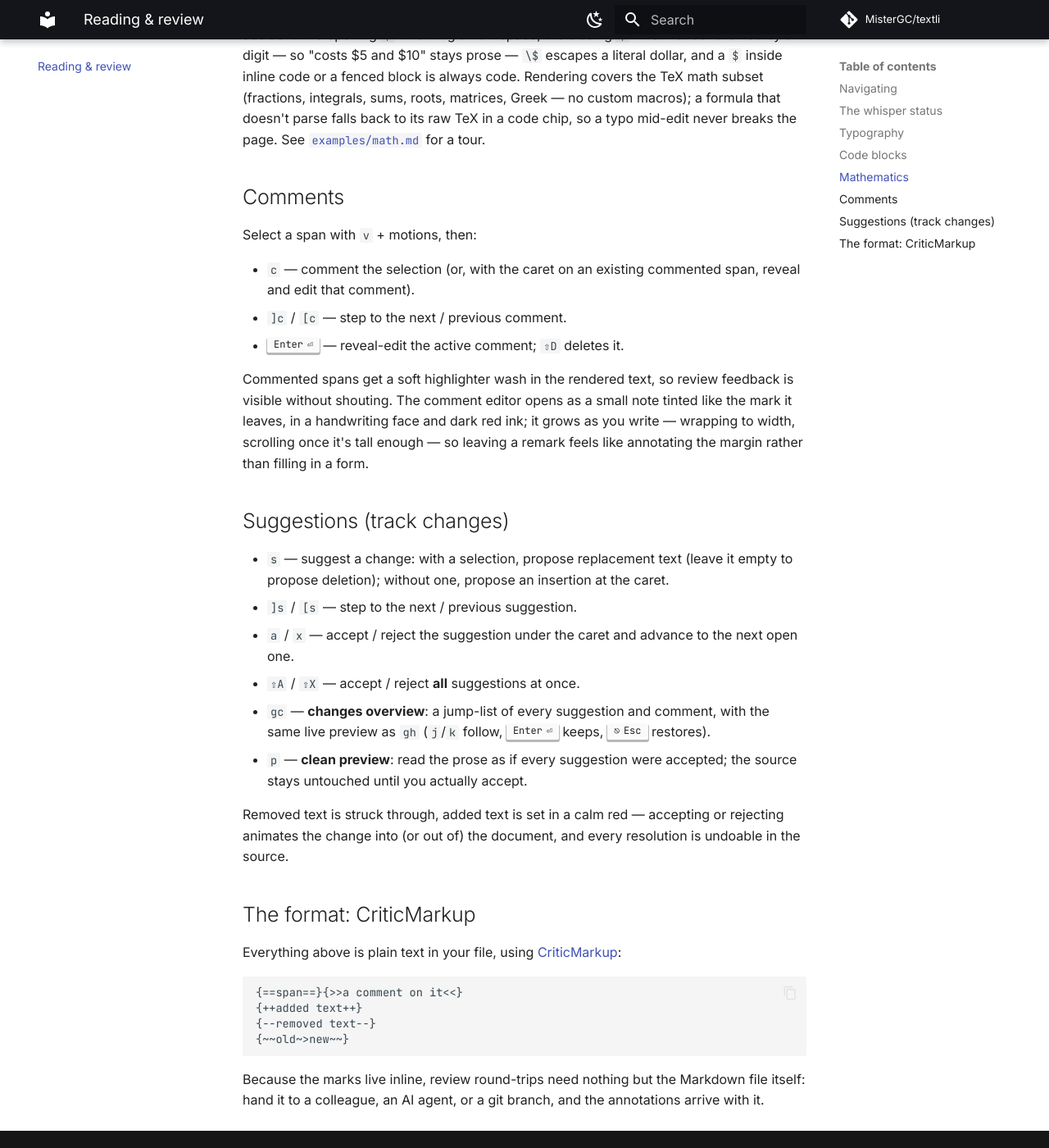
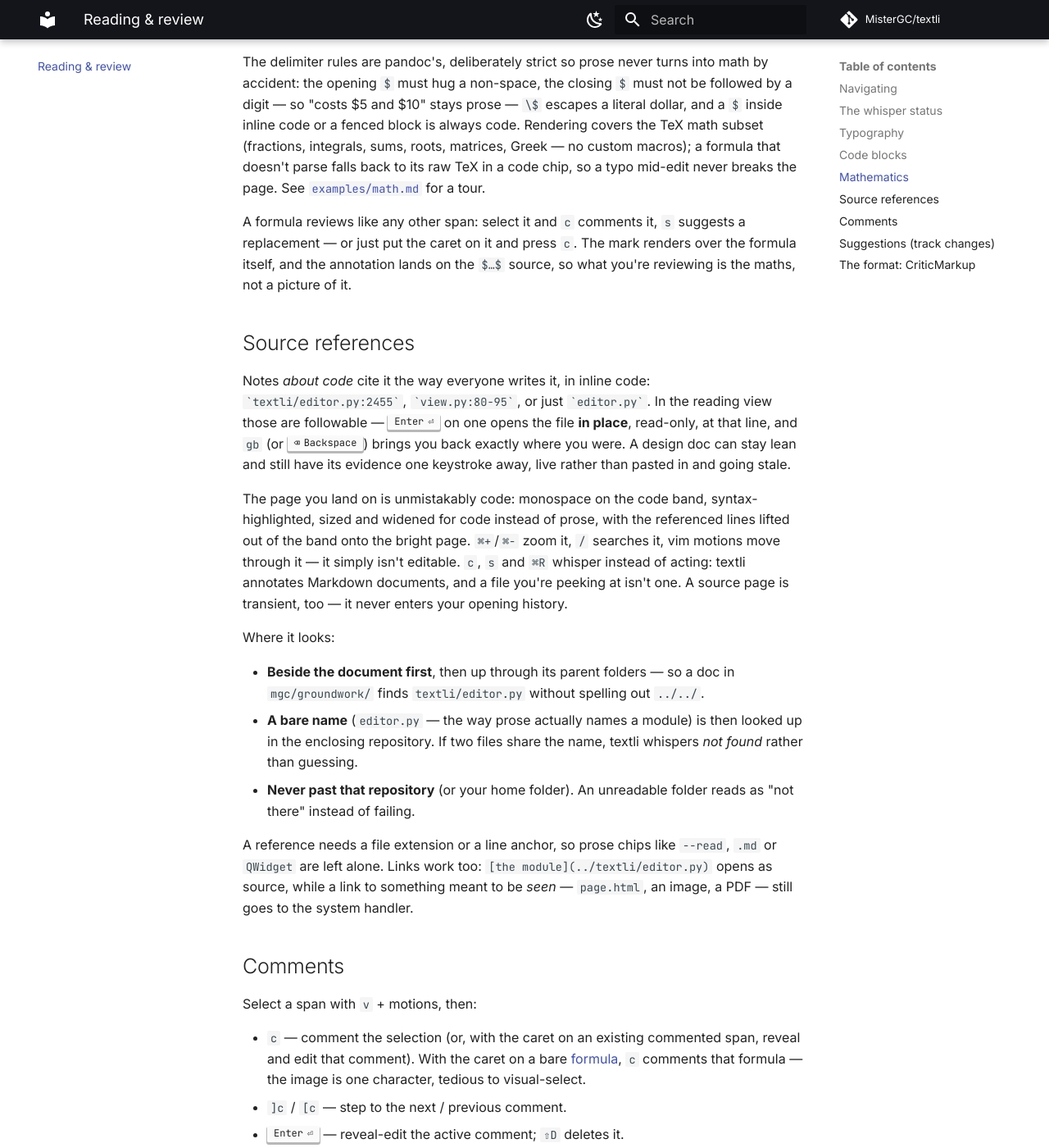
Before and after one commit to MisterGC/textli, an MkDocs documentation site: the page built from docs/reading.md, in a window 1280 px wide and 1400 px high, scrolled down 2782 px. Shown: the whole window at 82% size. Built offline with MkDocs 1.6.1 and Material for MkDocs 9.7.7, drawn with Linux system fonts in a browser that asks for light colours; comment, search, counter and statistics services are not loaded; some of the changed text lies outside the part shown.

Commit message:
Docs: cover math annotation, source references and the paper surface on the site; stamp 0.4.0 for today

```diff
--- a/docs/reading.md
+++ b/docs/reading.md
@@ -28,8 +28,11 @@ number of sessions.
   link says it's not supported yet; a link to a missing file whispers
   *not found* rather than creating one. Links are set in the zen link blue
   so they read as links without shouting; clicking works too.
-- `gb` or ++backspace++ — **back** to the document you followed the last
-  link from, exactly where you left it.
+- ++enter++ on a `` `path:line` `` reference in inline code opens that
+  **source file** read-only at that line — see
+  [Source references](#source-references).
+- `gb` or ++backspace++ — **back** to the document (or source file) you
+  followed the last link or reference from, exactly where you left it.
 - `gl` — **links overview**: the same jump-list popup as `gh`, listing every
   link with where it points; `j`/`k` preview, ++enter++ follows the
   selection.
@@ -122,12 +125,54 @@ mid-edit never breaks the page. See
 [`examples/math.md`](https://github.com/MisterGC/textli/blob/main/examples/math.md)
 for a tour.
 
+A formula reviews like any other span: select it and `c` comments it, `s`
+suggests a replacement — or just put the caret on it and press `c`. The
+mark renders over the formula itself, and the annotation lands on the
+`$…$` source, so what you're reviewing is the maths, not a picture of it.
+
+## Source references
+
+Notes *about code* cite it the way everyone writes it, in inline code:
+`` `textli/editor.py:2455` ``, `` `view.py:80-95` ``, or just
+`` `editor.py` ``. In the reading view those are followable — ++enter++ on
+one opens the file **in place**, read-only, at that line, and `gb` (or
+++backspace++) brings you back exactly where you were. A design doc can
+stay lean and still have its evidence one keystroke away, live rather than
+pasted in and going stale.
+
+The page you land on is unmistakably code: monospace on the code band,
+syntax-highlighted, sized and widened for code instead of prose, with the
+referenced lines lifted out of the band onto the bright page. `⌘+`/`⌘-`
+zoom it, `/` searches it, vim motions move through it — it simply isn't
+editable. `c`, `s` and `⌘R` whisper instead of acting: textli annotates
+Markdown documents, and a file you're peeking at isn't one. A source page
+is transient, too — it never enters your opening history.
+
+Where it looks:
+
+- **Beside the document first**, then up through its parent folders — so a
+  doc in `mgc/groundwork/` finds `textli/editor.py` without spelling out
+  `../../`.
+- **A bare name** (`editor.py` — the way prose actually names a module) is
+  then looked up in the enclosing repository. If two files share the name,
+  textli whispers *not found* rather than guessing.
+- **Never past that repository** (or your home folder). An unreadable
+  folder reads as "not there" instead of failing.
+
+A reference needs a file extension or a line anchor, so prose chips like
+`--read`, `.md` or `QWidget` are left alone. Links work too:
+`[the module](../textli/editor.py)` opens as source, while a link to
+something meant to be *seen* — `page.html`, an image, a PDF — still goes to
+the system handler.
+
 ## Comments
 
 Select a span with `v` + motions, then:
 
 - `c` — comment the selection (or, with the caret on an existing commented
-  span, reveal and edit that comment).
+  span, reveal and edit that comment). With the caret on a bare
+  [formula](#mathematics), `c` comments that formula — the image is one
+  character, tedious to visual-select.
 - `]c` / `[c` — step to the next / previous comment.
 - ++enter++ — reveal-edit the active comment; `⇧D` deletes it.
 
```
Also changed, not shown: CHANGELOG.md (+1 -1 lines), docs/index.md (+7 -0 lines), docs/writing.md (+10 -1 lines).
